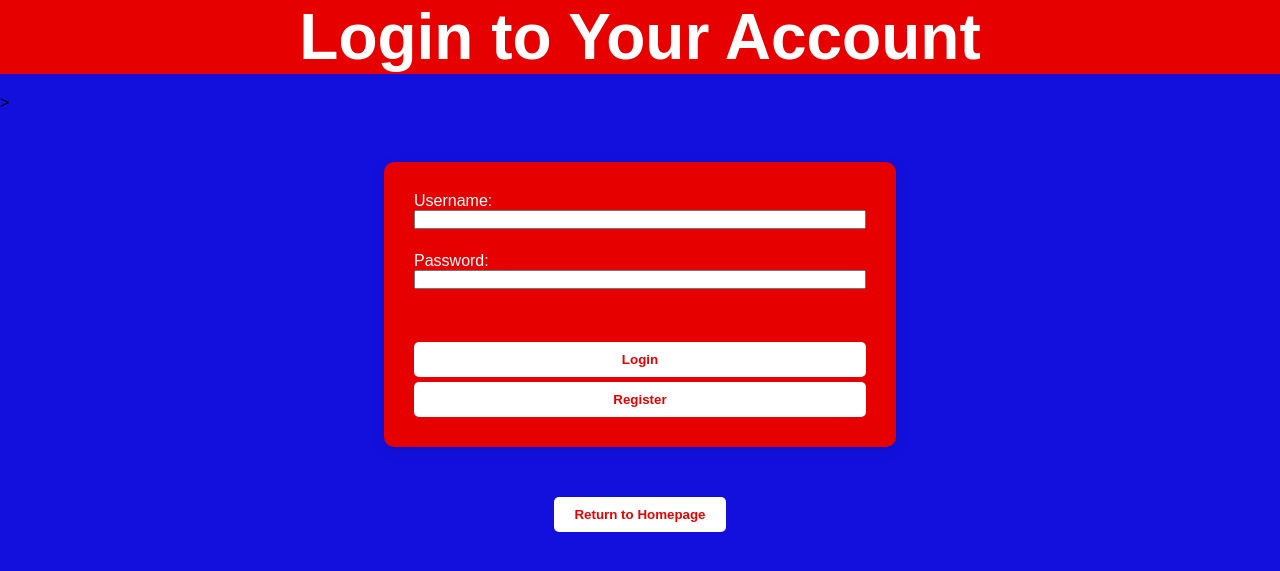
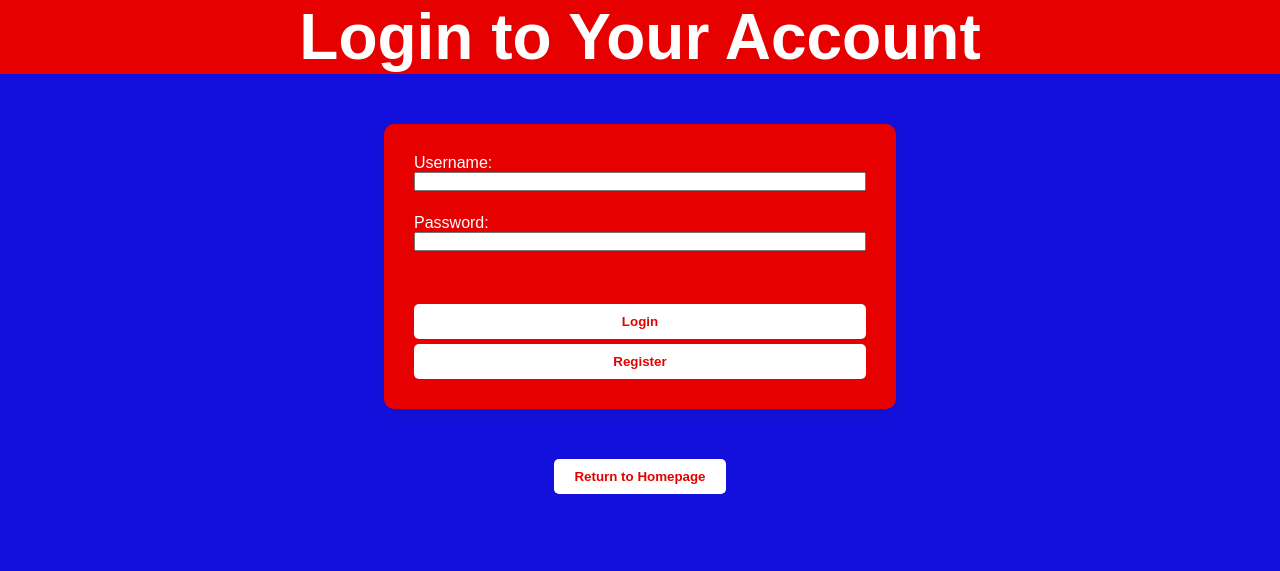
Before and after one commit to scardullo07/CSCI210, a PHP site: page /login.html in a window 1280 px wide. Shown: the top 571 px of the page. Run offline with PHP 8.4, Linux system fonts and the light colour scheme.

Commit message:
update front-end before submission

```diff
--- a/css/styles.css
+++ b/css/styles.css
@@ -267,6 +267,11 @@ background-color: white;
 color: rgb(19, 16, 222);
 }
 
+.login-form a {
+    text-decoration: none;
+    display: inline-block;
+    width: auto;
+}
 .login-form {
     color: white;
     background-color: #e60000;
@@ -303,6 +308,8 @@ color: rgb(19, 16, 222);
 .register-button {
     background-color: white;
     color: #e60000;
+    display: block;
+    width: 100%;
     padding: 10px 20px;
     border: none;
     border-radius: 5px;
@@ -321,6 +328,11 @@ color: rgb(19, 16, 222);
     color: white;
     background-color: #e60000;
 }
+
+.return-home  a {
+    text-decoration: none;
+}
+
 .home-button {
     background-color: white;
     color: #e60000;
--- a/login.html
+++ b/login.html
@@ -13,7 +13,7 @@
             <div class="login-header">
                 <h1>Login to Your Account</h1>
             </div>
-        </div>>
+        </div>
         <form class="login-form">
             <label for="username">Username:</label>
             <input type="text" id="username" name="username" required>
@@ -22,10 +22,14 @@
             <input type="password" id="password" name="password" required>
             <br>
             <button class="login-button" type="submit">Login</button>
+        <a href="registration.html">
             <button class="register-button" type="button">Register</button>
+        </a>
         </form>
         <div class="return-home">
+            <a href="index.html">
             <button class="home-button" type="button">Return to Homepage</button>
+            </a>
         </div>
     </body>
 </html>
--- a/product_details.html
+++ b/product_details.html
@@ -21,12 +21,10 @@
             </div>
 
             <div class="product-info">
-                <h1>Premium Product Name</h1>
+                <h1>Product Name</h1>
                 <p class="price">$49.99</p>
                 <p class="description">
-                    This is a detailed description of your product. Talk about the materials,
-                    features, and why someone should buy it. Since this is an ecommerce site
-                    for your web design class, focus on clear, readable text.
+                    Product description
                 </p>
 
                 <div class="purchase-options">
--- a/registration.html
+++ b/registration.html
@@ -4,6 +4,7 @@
         <link rel="stylesheet" href="css/styles.css">
     </head>
     <body>
+        <h1>Registration Page</h1>
         <nav class="navbar">
             <div class="nav-container">
                 <a href="index.html" class="logo">American Store</a>
```
